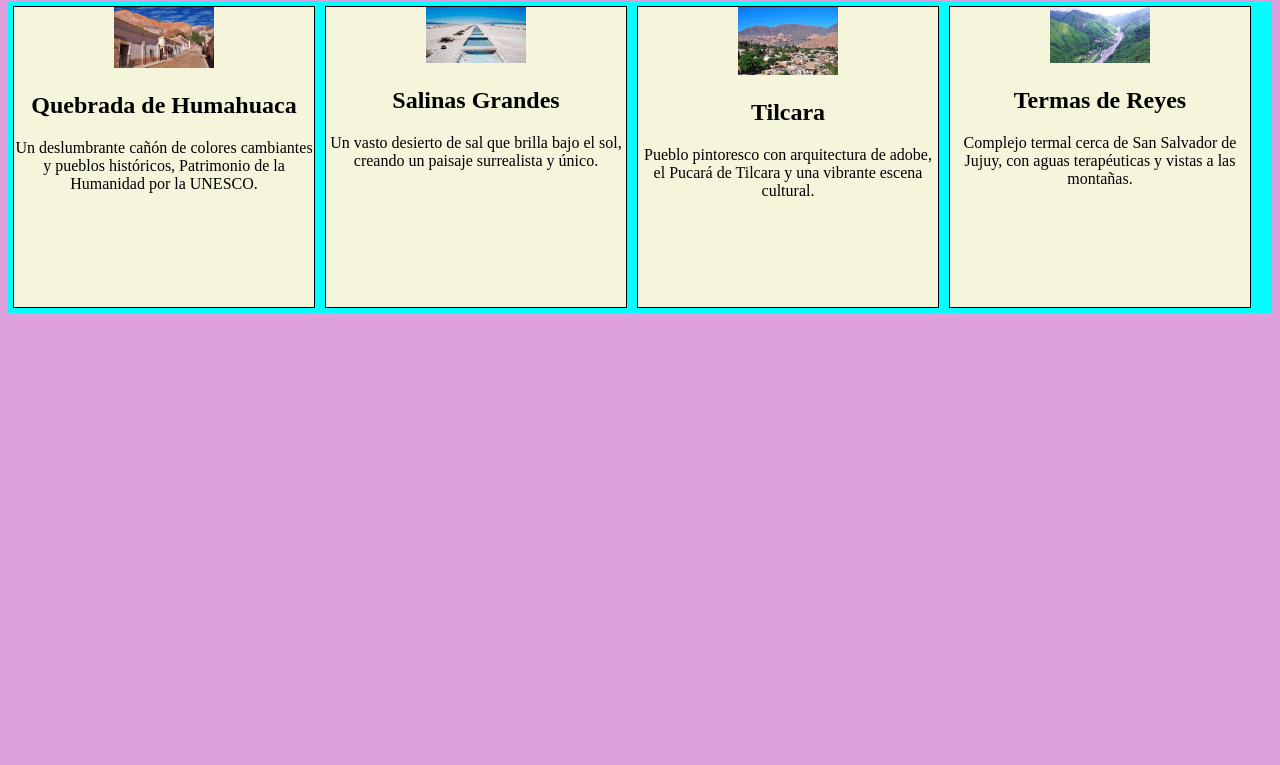
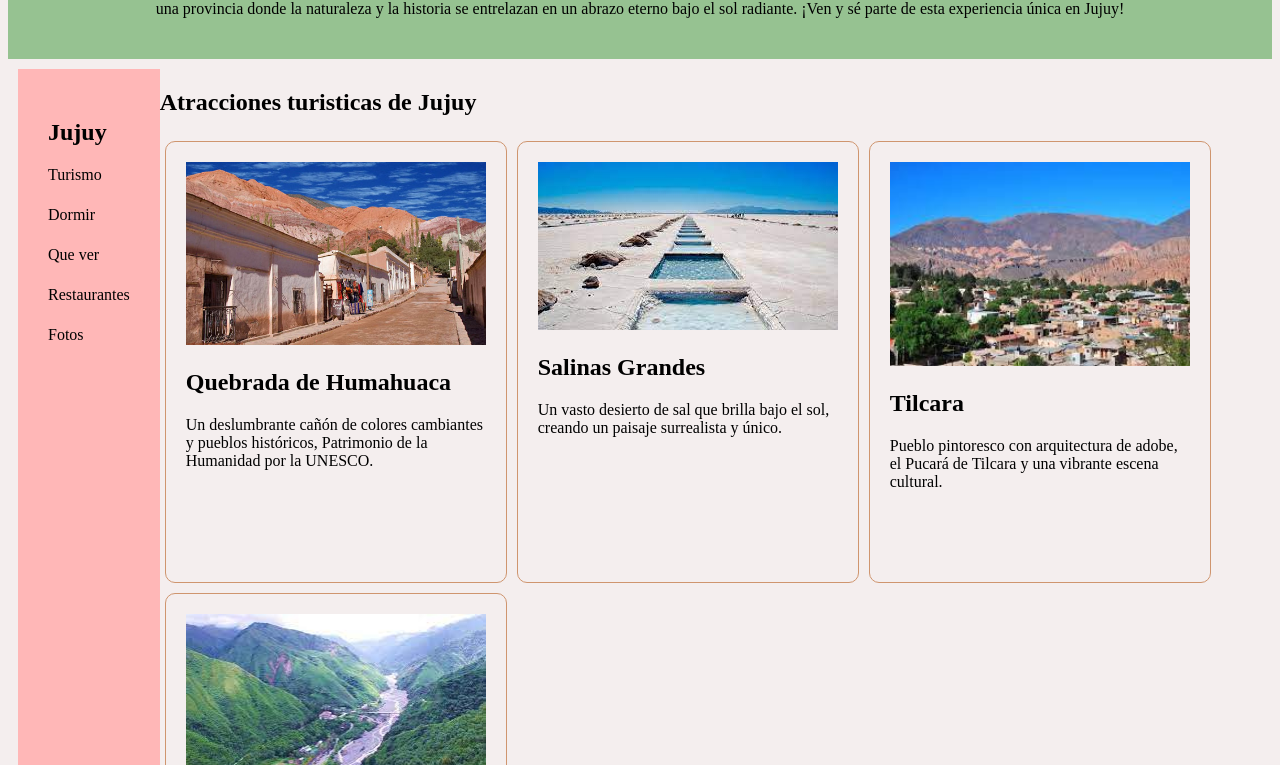
Before and after one commit to Cocom1n/proyecto_html_Carrasco_CandellaElisaRosa, a plain HTML site: page index.html in a window 1280 px wide. Shown: the part 131-896 px from the top of the page. Before the commit the page ends 800 px from the top, so only its background shows below. Drawn offline with Linux system fonts and the light colour scheme.

Commit message:
commit dos

```diff
--- a/index.html
+++ b/index.html
@@ -13,27 +13,45 @@
             historia se entrelazan en un abrazo eterno bajo el sol radiante.
             ¡Ven y sé parte de esta experiencia única en Jujuy!</p>
     </header>
+    <div class="owo">
+
+        <aside class="lateral">
+            <h2>Jujuy</h2>
+            <u>
+                <li>Turismo</li>
+                <li>Dormir</li>
+                <li>Que ver</li>
+                <li>Restaurantes</li>
+                <li>Fotos</li>
+            </u>
+        </aside>
+
         <section class="contenedor">
+            <h2 id="subti">Atracciones turisticas de Jujuy</h2>
             <div class="caja">
-            <img src="./img/humahuaca.jpg" width="100"/>
+                <img src="./img/humahuaca.jpg" width="300"/>
                 <h2>Quebrada de Humahuaca</h2>
                 <p>Un deslumbrante cañón de colores cambiantes y pueblos históricos, Patrimonio de la Humanidad por la UNESCO.</p>
             </div>
             <div class="caja">
-            <img src="./img/salinas.jpg" width="100"/>
+                <img src="./img/salinas.jpg" width="300"/>
                 <h2>Salinas Grandes</h2>
                 <p>Un vasto desierto de sal que brilla bajo el sol, creando un paisaje surrealista y único.</p>
             </div>
             <div class="caja">
-            <img src="./img/tilcara.jpg" width="100"/>
+                <img src="./img/tilcara.jpg" width="300"/>
                 <h2>Tilcara</h2>
                 <p>Pueblo pintoresco con arquitectura de adobe, el Pucará de Tilcara y una vibrante escena cultural.</p>
             </div>
             <div class="caja">
-            <img src="./img/termas.jpg" width="100"/>
+                <img src="./img/termas.jpg" width="300"/>
                 <h2>Termas de Reyes</h2>
                 <p>Complejo termal cerca de San Salvador de Jujuy, con aguas terapéuticas y vistas a las montañas.</p>
             </div>
         </section>
+    </div>
+    <footer>
+        <h2>patas</h2>
+    </footer>
 </body>
 </html>
--- a/styles.css
+++ b/styles.css
@@ -1,18 +1,54 @@
 body{
-    background-color: plum;
+    background-color: #F4EEEE;
+}
+
+header{
+    background-color: #96C291;
+    padding: 25px;
+    text-align: center;
+}
+
+.owo{
+    display: flex;
+    flex-flow: row wrap;
+    margin: 10px;
+}
+
+.lateral{
+    background-color: #FFB7B7;
+    padding: 30px;
+}
+
+u{
+    text-decoration: none;
+    list-style: none;
+}
+
+li{
+    height: 40px;
 }
 
 .contenedor{
     display: flex;
     flex-flow: row wrap;
-    background-color: aqua;
+    flex: 70%;
+}
+
+#subti{
+    width: 100%;
 }
 
 .caja {
-    border: 1px solid black;
-    background-color: beige;
+    padding: 20px;
+    border: 1px solid #cf956e;
+    border-radius: 10px;
+    background-color: #F4EEEE;
     width: 300px;
-    height: 300px;
-    text-align: center;
+    height: 400px;
+    text-align: left;
     margin: 5px;
 }
+
+footer{
+    background-color: #FFDBAA;
+}
```
Also changed, not shown: sitios.html (+12 -1 lines). Lines whose indentation alone changed are shown as unchanged.
